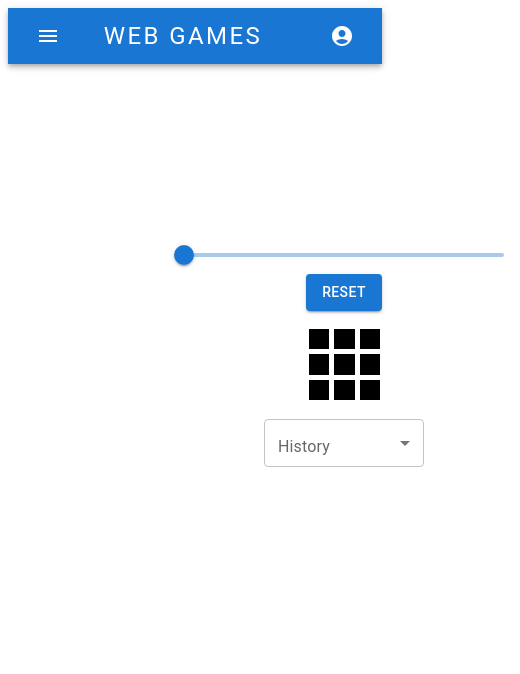
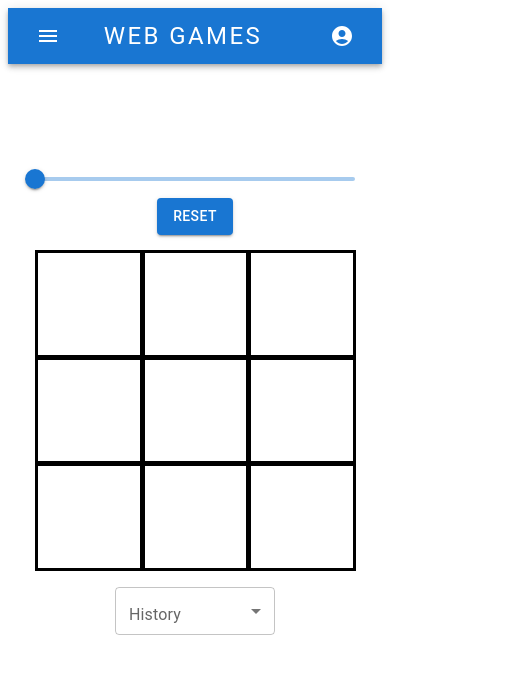
Before and after one commit to SmarterFuture/web-games, a React (Create React App) app: page /games/tictactoe in a window 390 px wide. Shown: the top 674 px of the page, 520 px wide, since content can reach past the window. Built offline with nearby package versions, Linux system fonts and the light colour scheme.

Commit message:
better mobile view for tictactoe, working font sizes and nice scaling for tictactoe buttons

```diff
--- /dev/null
+++ b/src/components/TicTacToe/Scene.tsx
@@ -0,0 +1,123 @@
+import { useState } from "react";
+import { ITile, Size, Player, History, MenuProps } from "./shared";
+import { validateTicTacToe } from "./utils";
+import { SelectChangeEvent, MenuItem, FormControl, InputLabel, Select } from "@mui/material";
+
+
+function Tile({ value, onClick }: ITile) {
+    return (
+        <button onClick={ onClick }>
+            { value }
+        </button>
+    );
+}
+
+export function Scene({ side }: Size) {
+
+    const [xNext, setXNext] = useState<boolean>(true);
+    const [tiles, setTiles] = useState<Array<Player | undefined>>(Array(side ** 2));
+    const [history, setHistory] = useState<Array<History>>(Array());
+    const [selected, setSelected] = useState<number>(0);
+    const [lock, setLock] = useState<boolean>(false);
+
+    function jumpTo(event: SelectChangeEvent) {
+        const move: number  = +event.target.value;
+        const newState = history[move];
+        setTiles(newState.state);
+        setXNext(!!(move % 2));
+        setSelected(move);
+        if ( move + 1 !== history.length ) {
+            setLock(false)
+        }
+    }
+
+    function playerTurn( index: number ) {
+        if ( lock ) {
+            return;
+        }
+
+        const nextState: Array<Player | undefined> = tiles.slice();
+        const symbol: Player = xNext ? Player.X : Player.O;
+
+        if (tiles[index] !== undefined) {
+            return;
+        }
+        nextState[index] = symbol;
+        setTiles(nextState);
+        setXNext(!xNext);
+
+        let nextHistory: Array<History> = history.slice();
+
+        if ( selected !== history.length ) {
+            nextHistory = history.slice(0, selected + 1);
+        }
+
+        const out = validateTicTacToe(nextState, side, Math.max(3, side - 1));
+        setLock(out);
+
+        const historyLog: History = {
+            state: nextState,
+            player: symbol,
+            pos: {
+                x: index % side,
+                y: index / side | 0
+            },
+            end: out
+        }
+
+        nextHistory.push(historyLog);
+        setHistory(nextHistory);
+        setSelected( nextHistory.length - 1);
+    }
+
+    let rows: Array<React.JSX.Element> = [];
+    for (let y = 0; y < side; y++) {
+        let cols: Array<React.JSX.Element> = [];
+        for (let x = 0; x < side; x++) {
+            const pos = y * side + x
+            cols.push(
+                <Tile key={x} value={ tiles[pos] || "" } onClick={() => playerTurn(pos)}/>
+            );
+        }
+        rows.push(<div key={y} style={{fontSize: `calc(max(20cqw, 12em) / ${side})`}}>{cols}</div>);
+    }
+
+    let historyButtons: Array<React.JSX.Element> = [];
+    history.forEach((e, i) => {
+        let message: string;
+        if ( e.end ) {
+            message = `${ e.player } won`
+        } else {
+            message = `${ i + 1 }. ${ e.player }${ "abcdefghij"[e.pos.x] }${ e.pos.y + 1 }`
+        }
+
+        historyButtons.push(
+            <MenuItem className="historyLog" key={i} value={i}>
+                { message }
+            </MenuItem>
+        );
+    })
+
+    return (
+        <>
+            <div className="board">
+                {rows}
+            </div>
+            <div className="historyList">
+                <FormControl id="history-select">
+                    <InputLabel id="history-in">History</InputLabel>
+                    <Select
+                        className="historyList"
+                        labelId="history-in"
+                        label="History"
+                        value={ !!historyButtons.length ? selected.toString() : '' }
+                        onChange={ jumpTo }
+                        MenuProps={ MenuProps }
+                    >
+                        { historyButtons }
+                    </Select>
+                </FormControl>
+            </div>
+        </>
+    );
+}
--- a/src/components/TicTacToe/TicTacToe.tsx
+++ b/src/components/TicTacToe/TicTacToe.tsx
@@ -1,145 +1,9 @@
-import React, { useState } from "react";
-import Slider from "@mui/material/Slider";
-import { validateTicTacToe } from "./utils";
-import { ITile, Player, History } from "./shared";
-import InputLabel from "@mui/material/InputLabel";
-import Select, { SelectChangeEvent } from '@mui/material/Select';
-import MenuItem from "@mui/material/MenuItem";
-import FormControl from "@mui/material/FormControl";
-import Button from "@mui/material/Button";
+import { useState } from "react";
+import { Slider, Button } from "@mui/material";
+import { Scene } from "./Scene";
 
 
-interface Size {
-    side: number
-}
-
-function Tile({ value, onClick }: ITile) {
-    return (
-        <button className="square" onClick={ onClick }>
-            { value }
-        </button>
-    );
-}
-
-const MenuProps = {
-    PaperProps: {
-        style: {
-        maxHeight: "10em"
-        }
-    }
-}
-
-function Game({ side }: Size) {
-
-    const [xNext, setXNext] = useState<boolean>(true);
-    const [tiles, setTiles] = useState<Array<Player | undefined>>(Array(side ** 2));
-    const [history, setHistory] = useState<Array<History>>(Array());
-    const [selected, setSelected] = useState<number>(0);
-    const [lock, setLock] = useState<boolean>(false);
-
-    function jumpTo(event: SelectChangeEvent) {
-        const move: number  = +event.target.value;
-        const newState = history[move];
-        setTiles(newState.state);
-        setXNext(!!(move % 2));
-        setSelected(move);
-        if ( move + 1 !== history.length ) {
-            setLock(false)
-        }
-    }
-
-    function playerTurn( index: number ) {
-        if ( lock ) {
-            return;
-        }
-
-        const nextState: Array<Player | undefined> = tiles.slice();
-        const symbol: Player = xNext ? Player.X : Player.O;
-
-        if (tiles[index] !== undefined) {
-            return;
-        }
-        nextState[index] = symbol;
-        setTiles(nextState);
-        setXNext(!xNext);
-
-        let nextHistory: Array<History> = history.slice();
-
-        if ( selected !== history.length ) {
-            nextHistory = history.slice(0, selected + 1);
-        }
-
-        const out = validateTicTacToe(nextState, side, Math.max(3, side - 1));
-        setLock(out);
-
-        const historyLog: History = {
-            state: nextState,
-            player: symbol,
-            pos: {
-                x: index % side,
-                y: index / side | 0
-            },
-            end: out
-        }
-
-        nextHistory.push(historyLog);
-        setHistory(nextHistory);
-        setSelected( nextHistory.length - 1);
-    }
-
-    let rows: Array<React.JSX.Element> = [];
-    for (let y = 0; y < side; y++) {
-        let cols: Array<React.JSX.Element> = [];
-        for (let x = 0; x < side; x++) {
-            const pos = y * side + x
-            cols.push(
-                <Tile key={x} value={ tiles[pos] || "" } onClick={() => playerTurn(pos)}/>
-            );
-        }
-        rows.push(<div key={y} className="board-line">{cols}</div>);
-    }
-
-    let historyButtons: Array<React.JSX.Element> = [];
-    history.forEach((e, i) => {
-        let message: string;
-        if ( e.end ) {
-            message = `${ e.player } won`
-        } else {
-            message = `${ i + 1 }. ${ e.player }${ "abcdefghij"[e.pos.x] }${ e.pos.y + 1 }`
-        }
-
-        historyButtons.push(
-            <MenuItem className="historyLog" key={i} value={i}>
-                { message }
-            </MenuItem>
-        );
-    })
-
-    return (
-        <>
-            <div className="board">
-                {rows}
-            </div>
-            <div className="historyList">
-                <FormControl id="history-select">
-                    <InputLabel id="history-in">History</InputLabel>
-                    <Select
-                        className="historyList"
-                        labelId="history-in"
-                        label="History"
-                        value={ !!historyButtons.length ? selected.toString() : '' }
-                        onChange={ jumpTo }
-                        MenuProps={ MenuProps }
-                    >
-                        { historyButtons }
-                    </Select>
-                </FormControl>
-            </div>
-        </>
-    );
-}
-
-export default function TicTacToe() {
+function TicTacToe() {
     const [size, setSize] = useState<number>(3);
     const [key, setKey] = useState<boolean>(false);
 
@@ -159,7 +23,9 @@ export default function TicTacToe() {
             <Button variant="contained" className="buttonBox" onClick={() => handleReset()}>
                 Reset
             </Button>
-            <Game key={+key} side={size} />
+            <Scene key={+key} side={size} />
         </div>
     )
 }
+
+export default TicTacToe;
--- a/src/components/TicTacToe/shared.ts
+++ b/src/components/TicTacToe/shared.ts
@@ -3,6 +3,10 @@ import { MouseEventHandler } from "react";
 export enum Player {
     X = "X",
     O = "O"
+}
+
+export interface Size {
+    side: number
 }
 
 export interface ITile {
@@ -43,3 +47,11 @@ export class Streak {
         return false;
     }
 }
+
+export const MenuProps = {
+    PaperProps: {
+        style: {
+        maxHeight: "10em"
+        }
+    }
+}
--- a/src/shared/styles.css
+++ b/src/shared/styles.css
@@ -1,24 +1,32 @@
 
 
-.square {
-    background-color: #000000;
-    border: solid #FFFFFF;
-    height: 2em;
-    width: 2em;
+.board {
+    margin-top: 1em;
+    min-width: 20em;
+    max-width: 50vh;
+    width: 50%;
+    aspect-ratio: 1 / 1;
+}
+
+.board div {
+    display: flex;
+}
+
+.board button {
+    background-color: #FFF;
+    border: solid #000;
     text-align: center;
     margin: -1px -1px 0px 0px;
-    float: left;
-}
-
-.board-line {
-    clear: both;
-    content: "";
-    display: table;
+    flex: auto;
+    flex-basis: 100%;
+    aspect-ratio: 1 / 1;
+    height: 100%;
+    font-size: inherit;
 }
 
 .box {
     min-width: 20em;
-    margin: 10em;
+    margin-top: 10vh;
     padding: 1em;
     display: flex;
     flex-flow: column nowrap;
@@ -45,10 +53,6 @@
     align-items: center;
 }
 
-.board {
-    margin-top: 1em
-}
-
 .library {
     margin: 5em;
     display: flex;
```
